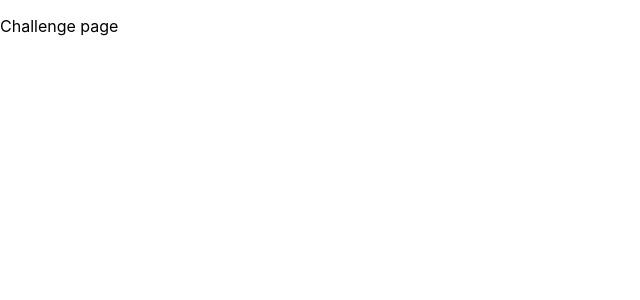
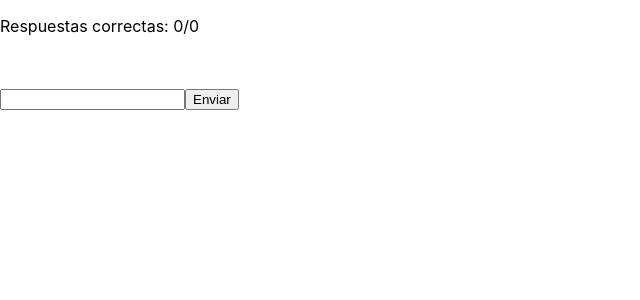
Before and after one commit to luciamoyano/whosthatpokemon, a React (Create React App) app: page /challenge in a window 1280 px wide. Shown: the top 300 px of the page, without its empty margins (0-640 px from the left). Built offline with nearby package versions, Linux system fonts and the light colour scheme; no server answers.

Commit message:
Agregado input, counter y score

```diff
--- a/src/pages/Challenge/index.js
+++ b/src/pages/Challenge/index.js
@@ -7,6 +7,12 @@ function Challenge() {
     pokemon_name: "",
     pokemon_img: "",
   });
+
+  const [counter, setCounter] = useState(0);
+  const [score, setScore] = useState(0);
+
+  const [input, setInput] = useState("");
+  const [answer, setAnswer] = useState("");
 
   function getRandomPokemon() {
     for (let i = 0; i < 1; i++) {
@@ -20,17 +26,39 @@ function Challenge() {
   async function fetchData() {
     const pokeData = await axios.get(`https://pokeapi.co/api/v2/pokemon/${id}`);
     const pokemons = pokeData.data;
-    console.log(pokemons.sprites.other.dream_world.front_default);
-    setPokemonData(pokemons);
+    setPokemonData({
+      pokemon_name: pokemons.name,
+      pokemon_img: pokemons.sprites.other.dream_world.front_default,
+    });
   }
 
   useEffect(() => {
     fetchData();
   }, []);
 
+  function handleChange(e) {
+    setInput(e.target.value);
+  }
+
+  function handleClick() {
+    setAnswer(input);
+    if (answer == pokemonData.pokemon_name) {
+      setScore(score + 1);
+    }
+    setCounter(counter + 1);
+  }
+
+  console.log(answer);
+
   return (
     <div>
-      <p>Challenge page</p>
+      <p>
+        Respuestas correctas: {score}/{counter}
+      </p>
+      <img src={pokemonData.pokemon_img} />
+      <p>{pokemonData.pokemon_name}</p>
+      <input type="text" onChange={handleChange}></input>
+      <button onClick={handleClick}>Enviar</button>
     </div>
   );
 }
```
